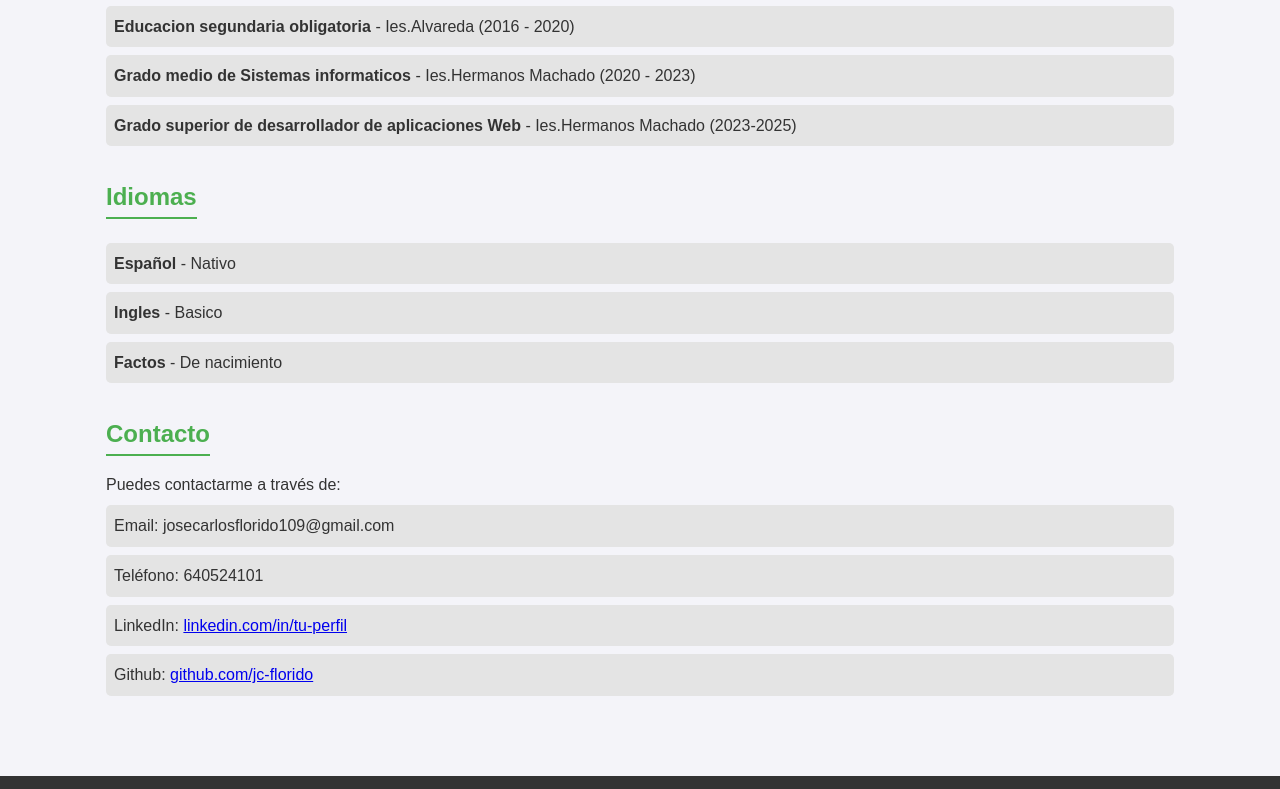
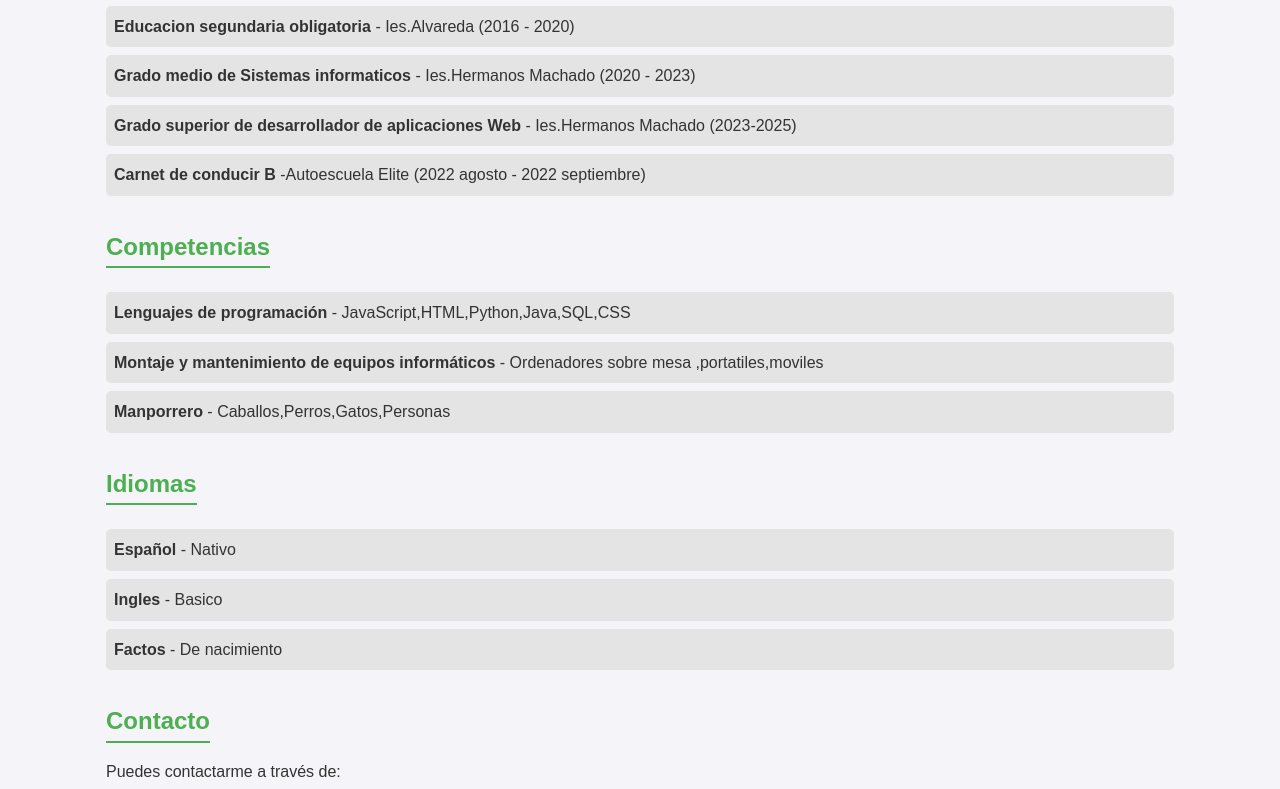
Before and after one commit to jc-florido/portafolios, a plain HTML site: page index.html in a window 1280 px wide. Shown: the part 756-1545 px from the top of the page. Drawn offline with Linux system fonts and the light colour scheme.

Commit message:
competencias añadidas

```diff
--- a/index.html
+++ b/index.html
@@ -28,6 +28,7 @@
         <a href="#sobre-mi">Sobre Mí</a>
         <a href="#experiencia">Experiencia</a>
         <a href="#educacion">Educación</a>
+        <a href="#Competencias">Competencias</a>
         <a href="#idiomas">Idiomas</a>
         <a href="#contacto">Contacto</a>
     </nav>
@@ -53,6 +54,16 @@
                 <li><strong>Educacion segundaria obligatoria</strong> - Ies.Alvareda (2016 - 2020)</li>
                 <li><strong>Grado medio de Sistemas informaticos</strong> - Ies.Hermanos Machado (2020 - 2023)</li>
                 <li><strong>Grado superior de desarrollador de aplicaciones Web</strong> - Ies.Hermanos Machado (2023-2025)</li>
+                <li><strong>Carnet de conducir B</strong> -Autoescuela Elite  (2022 agosto - 2022 septiembre)</li>
+            </ul>
+        </section>
+
+        <section id="Competencias" class="section">
+            <h2>Competencias</h2>
+            <ul>
+                <li><strong>Lenguajes de programación</strong> - JavaScript,HTML,Python,Java,SQL,CSS</li>
+                <li><strong>Montaje y mantenimiento de equipos informáticos</strong> - Ordenadores sobre mesa ,portatiles,moviles</li>
+                <li><strong>Manporrero</strong> - Caballos,Perros,Gatos,Personas</li>
             </ul>
         </section>
 
```
